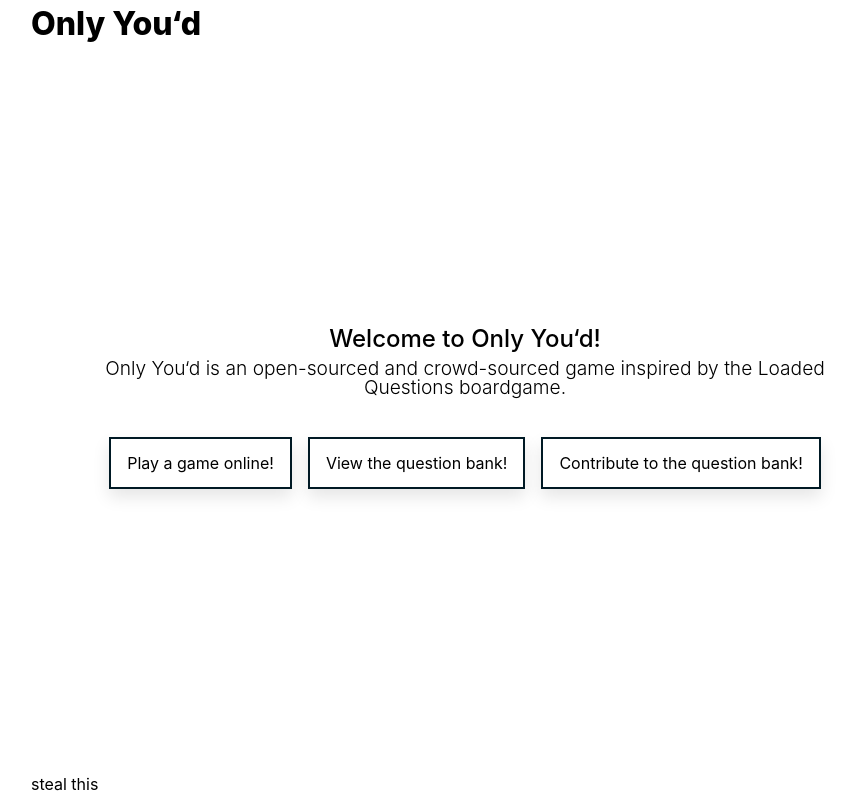
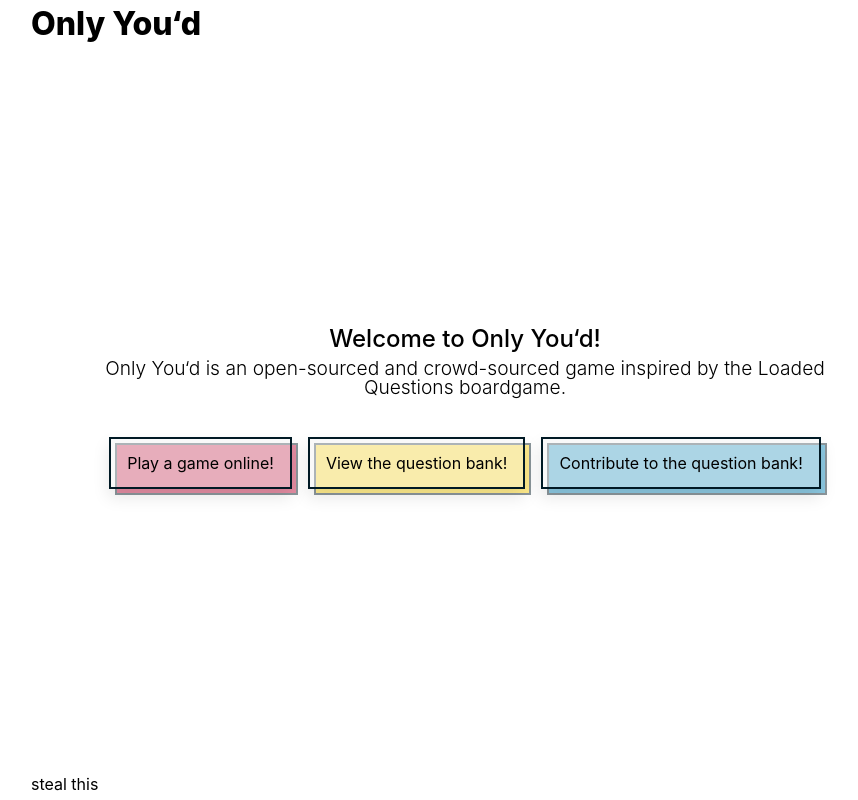
Before and after one commit to tif-calin/only-youd, a Next.js app: page / in a window 1280 px wide. Shown: the whole page, without its empty margins (175-1033 px from the left). Built offline with nearby package versions, Linux system fonts and the light colour scheme.

Commit message:
cute buttons on homepage!

```diff
--- a/pages/index.js
+++ b/pages/index.js
@@ -14,16 +14,16 @@
       </p>
 
       <section className={styles.launchpad}>
-        <Link href="/game">
-          <a>Play a game online!</a>
+        <Link href="/play">
+          <a className={styles.cardbutton}>Play a game online!</a>
         </Link>
 
         <Link href="/bank">
-          <a>View the question bank!</a>
+          <a className={styles.cardbutton}>View the question bank!</a>
         </Link>
 
-        <Link href="/make">
-          <a>Contribute to the question bank!</a>
+        <Link href="/help">
+          <a className={styles.cardbutton}>Contribute to the question bank!</a>
         </Link>
       </section>
 
--- a/styles/pages/Home.module.scss
+++ b/styles/pages/Home.module.scss
@@ -26,12 +26,38 @@
   justify-content: center;
   gap: 1rem;
   margin-top: 2rem;
+}
 
-  & > * {
+.cardbutton {
+  border: var(--border);
+  padding: 1rem;
+  box-shadow: 0 0.5rem 1rem rgba(0, 0, 0, 0.1);
+  text-align: center;
+  max-width: 100%;
+  position: relative;
+  background-color: #eee5;
+
+  &:first-of-type { --clr-accent: var(--clr-red); }
+  &:nth-of-type(2) { --clr-accent: var(--clr-yellow); }
+  &:nth-of-type(3) { --clr-accent: var(--clr-blue); }
+
+  &::before {
     border: var(--border);
-    padding: 1rem;
-    box-shadow: 0 0.5rem 1rem rgba(0, 0, 0, 0.1);
-    text-align: center;
-    max-width: 100%;
+    content: '';
+    position: absolute;
+    left: 0.25rem;
+    top: 0.25rem;
+    width: 100%;
+    height: 100%;
+    background-color: var(--clr-accent);
+    z-index: -1;
+    opacity: 0.45;
+
+    transition: all 0.25s;
+  }
+
+  &:hover::before {
+    inset: -1px;
+    opacity: 0.65;
   }
 }
```
